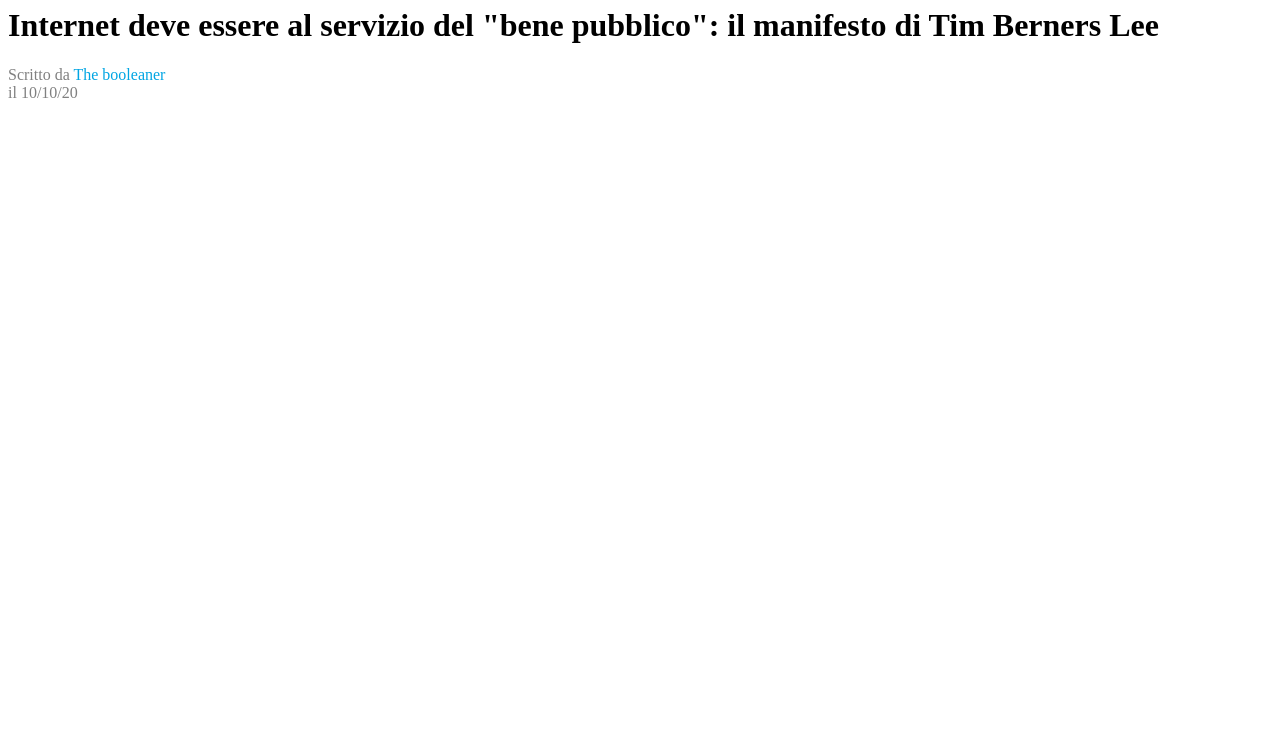
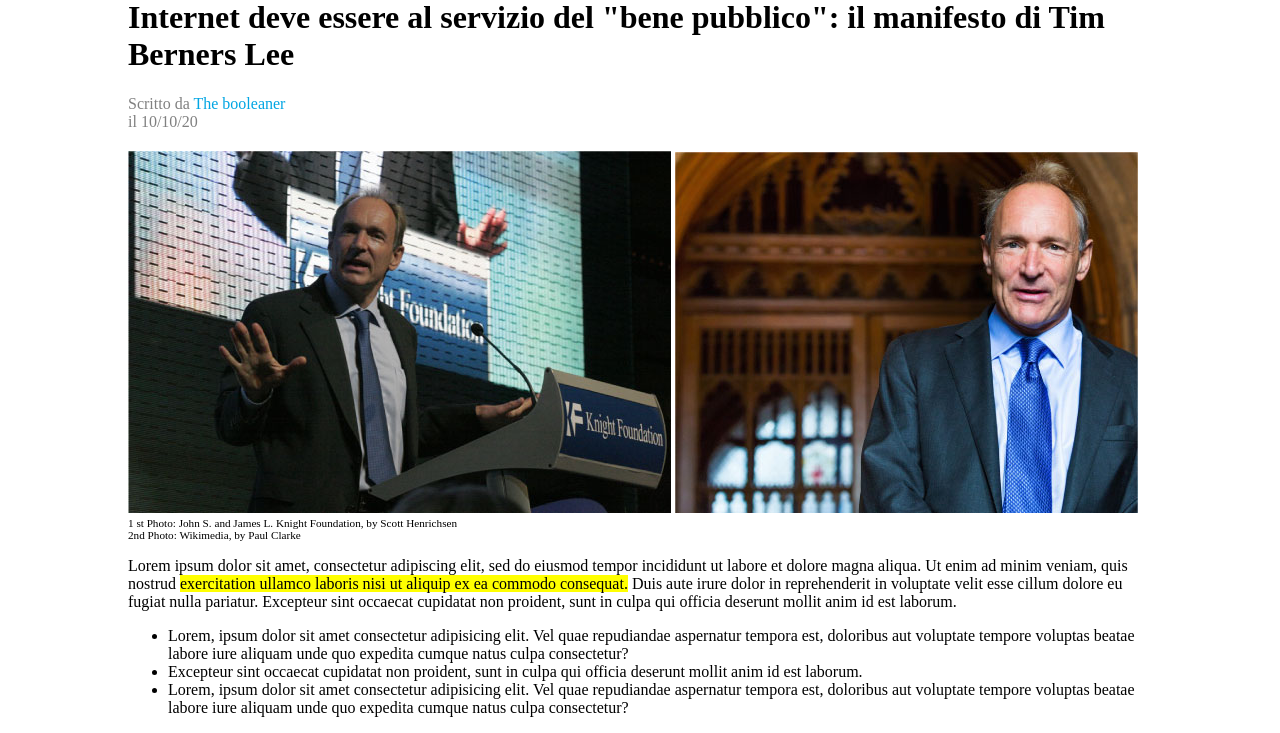
Before and after one commit to GiovanniCalia/html-css-booleaner, a plain HTML site: page index.html in a window 1280 px wide. Shown: the part 122-855 px from the top of the page. Before the commit the page ends 800 px from the top, so only its background shows below. Drawn offline with Linux system fonts and the light colour scheme.

Commit message:
svolgimento del main

```diff
--- a/css/stile.css
+++ b/css/stile.css
@@ -1,3 +1,10 @@
+body{
+    width: 80%;
+    height: auto;
+    margin: auto;
+}
+
+
 .contenitore{
     width: 100%;
     height: 100px;
@@ -11,6 +18,10 @@
     margin-top: 50px;
 }
 
+.posizione{
+    margin-top: 20px;
+}
+
 .colore{
     color: rgb(0,165,227);
     text-decoration: none;
@@ -19,3 +30,15 @@
 .gray{
     color:gray;
 }
+
+.testo-piccolo{
+    font-size: 70%;
+}
+
+.giallo{
+    background-color: yellow;
+}
+
+.margine-lista{
+    margin-left: 0;
+}
--- a/index.html
+++ b/index.html
@@ -17,8 +17,22 @@
       <a href="" class="colore">The booleaner</a>
       <div class="gray">il 10/10/20</div>
     </header>
+
     <main>
-
+        <div class="posizione">
+          <img src="img/tim-1.jpg" alt="foto di Scott Henrichsen">
+          <img src="img/tim-2.jpg" alt="foto di Paul Clarke">
+        </div>
+        <div class="testo-piccolo">
+          <div>1 st Photo: John S. and James L. Knight Foundation, by Scott Henrichsen</div>
+          <div>2nd Photo: Wikimedia, by Paul Clarke</div>
+        </div>
+        <p>Lorem ipsum dolor sit amet, consectetur adipiscing elit, sed do eiusmod tempor incididunt ut labore et dolore magna aliqua. Ut enim ad minim veniam, quis nostrud <span class="giallo">exercitation ullamco laboris nisi ut aliquip ex ea commodo consequat.</span> Duis aute irure dolor in reprehenderit in voluptate velit esse cillum dolore eu fugiat nulla pariatur. Excepteur sint occaecat cupidatat non proident, sunt in culpa qui officia deserunt mollit anim id est laborum.</p>
+        <ul class="margine-lista">
+            <li>Lorem, ipsum dolor sit amet consectetur adipisicing elit. Vel quae repudiandae aspernatur tempora est, doloribus aut voluptate tempore voluptas beatae labore iure aliquam unde quo expedita cumque natus culpa consectetur?</li>
+            <li>Excepteur sint occaecat cupidatat non proident, sunt in culpa qui officia deserunt mollit anim id est laborum.</li>
+            <li>Lorem, ipsum dolor sit amet consectetur adipisicing elit. Vel quae repudiandae aspernatur tempora est, doloribus aut voluptate tempore voluptas beatae labore iure aliquam unde quo expedita cumque natus culpa consectetur?</li>
+        </ul>
     </main>
 </body>
 </html>
```
